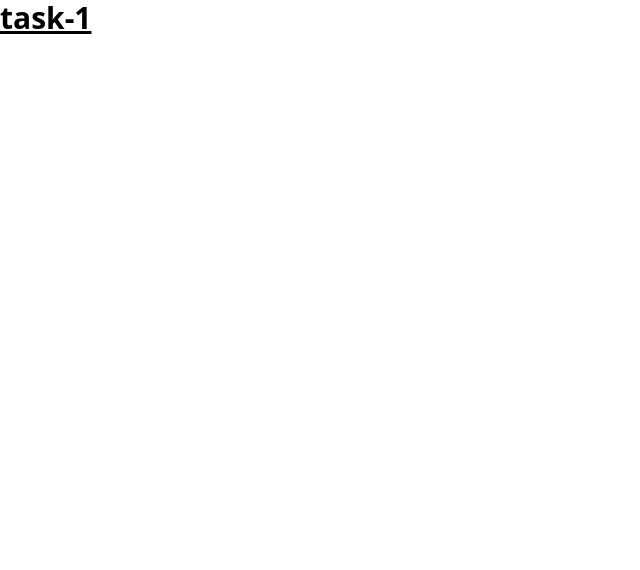
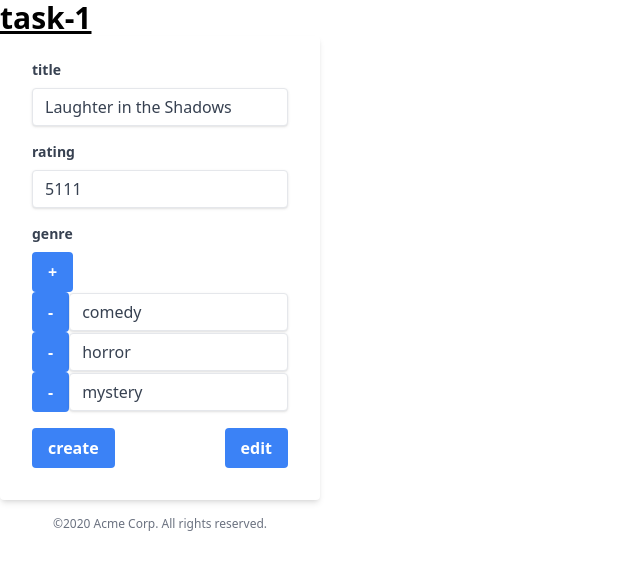
Before and after one commit to erekle-ratiani/task-1, an Angular app: page /form/1 in a window 1280 px wide. Before the commit this address led to /. Shown: the top 570 px of the page, without its empty margins (0-640 px from the left). Built offline with nearby package versions, Linux system fonts and the light colour scheme; data requests are answered from the project's data file.

Commit message:
add edit create movie

```diff
--- a/db.json
+++ b/db.json
@@ -1,94 +1,172 @@
 {
   "movies": [
     {
-      "id": 1,
+      "id": "1",
       "title": "Laughter in the Shadows",
-      "rating": 5,
-      "genre": ["comedy", "horror", "mystery"]
+      "rating": 5111,
+      "genre": [
+        "comedy",
+        "horror",
+        "mystery"
+      ]
     },
     {
-      "id": 2,
+      "id": "2",
       "title": "Giggles and Ghouls",
       "rating": 5,
-      "genre": ["comedy", "horror", "musical"]
+      "genre": [
+        "comedy",
+        "horror",
+        "musical"
+      ]
     },
     {
-      "id": 3,
+      "id": "3",
       "title": "Haunted Hilarity",
       "rating": 5,
-      "genre": ["comedy", "horror", "musical"]
+      "genre": [
+        "comedy",
+        "horror",
+        "musical"
+      ]
     },
     {
-      "id": 4,
+      "id": "4",
       "title": "Mirthful Macabre",
       "rating": 5,
-      "genre": ["comedy", "horror", "musical"]
+      "genre": [
+        "comedy",
+        "horror",
+        "musical"
+      ]
     },
     {
-      "id": 5,
+      "id": "5",
       "title": "The Jester's Haunt",
       "rating": 5,
-      "genre": ["comedy", "horror", "musical"]
+      "genre": [
+        "comedy",
+        "horror",
+        "musical"
+      ]
     },
     {
-      "id": 6,
+      "id": "6",
       "title": "Ghostly Guffaws",
       "rating": 5,
-      "genre": ["comedy", "horror", "musical"]
+      "genre": [
+        "comedy",
+        "horror",
+        "musical"
+      ]
     },
     {
-      "id": 7,
+      "id": "7",
       "title": "Zany Zombies",
       "rating": 5,
-      "genre": ["comedy", "horror", "musical"]
+      "genre": [
+        "comedy",
+        "horror",
+        "musical"
+      ]
     },
     {
-      "id": 8,
+      "id": "8",
       "title": "Comedic Crypt",
       "rating": 5,
-      "genre": ["comedy", "horror", "musical"]
+      "genre": [
+        "comedy",
+        "horror",
+        "musical"
+      ]
     },
     {
-      "id": 9,
+      "id": "9",
       "title": "Humor in the Afterlife",
       "rating": 5,
-      "genre": ["comedy", "horror", "musical"]
+      "genre": [
+        "comedy",
+        "horror",
+        "musical"
+      ]
     },
     {
-      "id": 10,
+      "id": "10",
       "title": "Musical Mischief and Mayhem",
       "rating": 5,
-      "genre": ["comedy", "horror", "musical"]
+      "genre": [
+        "comedy",
+        "horror",
+        "musical"
+      ]
     },
     {
-      "id": 11,
+      "id": "11",
       "title": "Graveyard Guffaws",
       "rating": 5,
-      "genre": ["comedy", "horror", "musical"]
+      "genre": [
+        "comedy",
+        "horror",
+        "musical"
+      ]
     },
     {
-      "id": 12,
+      "id": "12",
       "title": "Spectral Shenanigans",
       "rating": 5,
-      "genre": ["comedy", "horror", "musical"]
+      "genre": [
+        "comedy",
+        "horror",
+        "musical"
+      ]
     },
     {
-      "id": 13,
+      "id": "13",
       "title": "Deadpan Ditties",
       "rating": 5,
-      "genre": ["comedy", "horror", "musical"]
+      "genre": [
+        "comedy",
+        "horror",
+        "musical"
+      ]
     },
     {
-      "id": 14,
+      "id": "14",
       "title": "Zombie Zest",
       "rating": 5,
-      "genre": ["comedy", "horror", "musical"]
+      "genre": [
+        "comedy",
+        "horror",
+        "musical"
+      ]
     },
     {
-      "id": 15,
+      "id": "15",
       "title": "Laughing in Limbo",
-      "rating": 5,
-      "genre": ["comedy", "horror", "musical"]
+      "rating": 52,
+      "genre": [
+        "comedy",
+        "horror",
+        "musical"
+      ]
+    },
+    {
+      "id": "0.07206422266910306",
+      "title": "wwe",
+      "rating": 22,
+      "genre": [
+        "saw"
+      ]
+    },
+    {
+      "id": "0.6674948704986312",
+      "title": "we",
+      "rating": 22,
+      "genre": [
+        "wasd",
+        "dasd",
+        "11"
+      ]
     }
   ]
 }
--- a/src/app/app-routing.module.ts
+++ b/src/app/app-routing.module.ts
@@ -6,7 +6,7 @@ import { MovieFormComponent } from './core/movies/edit-movie/movie-form.componen
 const routes: Routes = [
   { path: '', redirectTo: '/movies', pathMatch: 'full' },
   { path: 'movies', component: MoviesViewComponent },
-  { path: 'form', component: MovieFormComponent },
+  { path: 'form/:id', component: MovieFormComponent },
 ];
 
 @NgModule({
--- a/src/app/core/movies/edit-movie/edit-movie.component.html
+++ b/src/app/core/movies/edit-movie/edit-movie.component.html
@@ -32,6 +32,13 @@
       <label class="block text-gray-700 text-sm font-bold mb-2" for="genre0">
         genre
       </label>
+      <button
+        class="bg-blue-500 hover:bg-blue-700 text-white font-bold py-2 px-4 rounded focus:outline-none focus:shadow-outline"
+        type="button"
+        (click)="addFormControl()"
+      >
+        +
+      </button>
       <div
         class="flex items-center justify-between"
         *ngFor="let control of getFormArrayControls; let i = index"
@@ -44,13 +51,7 @@
         >
           -
         </button>
-        <button
-          class="bg-blue-500 hover:bg-blue-700 text-white font-bold py-2 px-4 rounded focus:outline-none focus:shadow-outline"
-          type="button"
-          (click)="addFormControl()"
-        >
-          +
-        </button>
+
         <input
           class="shadow appearance-none border rounded w-full py-2 px-3 text-gray-700 leading-tight focus:outline-none focus:shadow-outline"
           [formControl]="control"
@@ -63,13 +64,17 @@
     </div>
     <div class="flex items-center justify-between">
       <button
+        (click)="onCreateMovie()"
         class="bg-blue-500 hover:bg-blue-700 text-white font-bold py-2 px-4 rounded focus:outline-none focus:shadow-outline"
         type="button"
         [disabled]="!movieForm.valid"
+        *ngIf="!edit"
       >
         create
       </button>
       <button
+        (click)="onEditMovie()"
+        *ngIf="!create"
         [disabled]="!movieForm.valid"
         class="bg-blue-500 hover:bg-blue-700 text-white font-bold py-2 px-4 rounded focus:outline-none focus:shadow-outline"
         type="button"
--- a/src/app/core/movies/edit-movie/movie-form.component.ts
+++ b/src/app/core/movies/edit-movie/movie-form.component.ts
@@ -1,4 +1,12 @@
-import { Component, OnInit } from '@angular/core';
+import {
+  AfterContentInit,
+  AfterViewChecked,
+  AfterViewInit,
+  Component,
+  OnChanges,
+  OnDestroy,
+  OnInit,
+} from '@angular/core';
 import { CommonModule } from '@angular/common';
 import {
   FormArray,
@@ -9,6 +17,10 @@ import {
   ReactiveFormsModule,
   Validators,
 } from '@angular/forms';
+import { ActivatedRoute, Router } from '@angular/router';
+import { MoviesService } from 'src/app/shared/service/movies.service';
+import { Subject, catchError, switchMap, takeUntil } from 'rxjs';
+import { IMovie } from 'src/app/movies/shared/interface/movie.interface';
 
 @Component({
   selector: 'app-movie-form',
@@ -17,9 +29,43 @@ import {
   templateUrl: './edit-movie.component.html',
   styleUrls: ['./edit-movie.component.scss'],
 })
-export class MovieFormComponent implements OnInit {
-  constructor(private formBuilder: FormBuilder) {}
+export class MovieFormComponent implements OnInit, OnDestroy {
+  constructor(
+    private formBuilder: FormBuilder,
+    private route: ActivatedRoute,
+    private movieService: MoviesService,
+    private router: Router
+  ) {}
+  onCreateMovie() {
+    const id = String(Math.random());
+    if (!this.movieForm.valid) return;
+    const dto = { ...this.movieForm.value, id };
+    console.log(dto);
+
+    this.movieService.addMovie(dto).subscribe({
+      next: (val) => this.router.navigateByUrl('/'),
+      error: (err) => console.log(err.message),
+    });
+    console.log(dto);
+  }
+  onEditMovie() {
+    if (!this.movieForm.valid) return;
+    const dto = { ...this.movieForm.value, id: this.movieId };
+    console.log(dto);
+
+    this.movieService.updateMovie(dto, this.movieId).subscribe({
+      next: (val) => this.router.navigateByUrl('/'),
+      error: (err) => console.log(err.message),
+    });
+    console.log(dto);
+  }
+
+  temp$ = new Subject<void>();
+  currentMovie!: IMovie;
+  movieId!: number;
   movieForm!: FormGroup;
+  edit: boolean = false;
+  create: boolean = false;
   ngOnInit(): void {
     this.movieForm = this.formBuilder.group({
       title: [null, [Validators.required]],
@@ -27,6 +73,67 @@ export class MovieFormComponent implements OnInit {
       genre: new FormArray([new FormControl(null, Validators.required)]),
     });
     console.log(this.movieForm);
+    this.route.params
+      .pipe(
+        switchMap((val) => {
+          console.log(parseFloat(val['id']));
+          this.movieId = parseFloat(val['id']);
+          return this.movieService.getMovie(parseFloat(val['id'])).pipe(
+            catchError((err) => {
+              ///////////////////if this is catching why am i still getting error in console before log statement  where to put catch //////////
+              console.log(err);
+              return err;
+            }),
+            catchError((err) => {
+              ///////////////////if this is catching why am i still getting error in console before log statement  where to put catch//////////
+              console.log(err);
+              return err;
+            })
+          );
+        }),
+        takeUntil(this.temp$)
+      )
+      .subscribe({
+        ////////////// does not work with interface IMovie   could not fix
+        // next: (movie:IMovie) => {this.currentMovie = movie
+        next: (movie: any) => {
+          this.currentMovie = movie;
+          const genreArray = this.movieForm.get('genre') as FormArray;
+          genreArray.clear();
+
+          // Populate genre FormArray with movie.genre data
+          movie.genre.forEach((genre: string[]) => {
+            genreArray.push(new FormControl(genre, Validators.required));
+          });
+          this.movieForm.patchValue({
+            title: movie.title,
+            rating: movie.rating,
+          });
+        },
+        error: (err) => console.log(err.message),
+      });
+
+    ////////////////this does not work how to await subscription ? is this good practice?
+    // if (this.currentMovie) {
+    //   console.log('!');
+
+    //   this.movieForm.patchValue({
+    //     title: this.currentMovie.title,
+    //     rating: this.currentMovie.rating,
+    //     // Assuming genre is an array of strings
+    //     genre: this.currentMovie.genre, // assuming movie.genre is an array of strings
+    //   });
+    // }
+    this.route.queryParams.subscribe({
+      next: (query) => {
+        console.log(query);
+        query['edit'] && (this.edit = true);
+        query['create'] && (this.create = true);
+      },
+      error: (err) => {
+        console.log(err);
+      },
+    });
   }
   ////////form array
   get formArray(): FormArray {
@@ -45,4 +152,7 @@ export class MovieFormComponent implements OnInit {
     return this.formArray.controls as FormControl[];
   }
   ////////form array
+  ngOnDestroy(): void {
+    this.temp$.next();
+  }
 }
--- a/src/app/core/table/table.component.html
+++ b/src/app/core/table/table.component.html
@@ -3,7 +3,13 @@
     <!-- Position Column -->
     <ng-container *ngFor="let col of displayedColumns" matColumnDef="{{ col }}">
       <th mat-header-cell *matHeaderCellDef>{{ col }}</th>
-      <td mat-cell *matCellDef="let element">{{ element[col] }}</td>
+      <td
+        (click)="editElment(element['id'])"
+        mat-cell
+        *matCellDef="let element"
+      >
+        {{ element[col] }}
+      </td>
     </ng-container>
 
     <tr mat-header-row *matHeaderRowDef="displayedColumns"></tr>
@@ -16,3 +22,10 @@
   >
   </mat-paginator>
 </div>
+<button
+  (click)="addMovie()"
+  class="bg-blue-500 hover:bg-blue-700 text-white font-bold py-2 px-4 rounded focus:outline-none focus:shadow-outline"
+  type="button"
+>
+  add movie
+</button>
--- a/src/app/shared/service/movies.service.ts
+++ b/src/app/shared/service/movies.service.ts
@@ -1,9 +1,6 @@
 import { Injectable } from '@angular/core';
 import { HttpClient } from '@angular/common/http';
-import {
-  IMovie,
-  IMovies,
-} from 'src/app/movies/shared/interface/movie.interface';
+import { IMovie } from 'src/app/movies/shared/interface/movie.interface';
 import { Observable } from 'rxjs';
 
 @Injectable({
@@ -15,4 +12,13 @@ export class MoviesService {
   getMovies(): Observable<IMovie[]> {
     return this.http.get<IMovie[]>(`${this.apiUrl}/movies`);
   }
+  getMovie(id: number): Observable<IMovie> {
+    return this.http.get<IMovie>(`${this.apiUrl}/movies/${id}`);
+  }
+  addMovie(newMovie: IMovie): Observable<IMovie> {
+    return this.http.post<IMovie>(`${this.apiUrl}/movies`, { ...newMovie });
+  }
+  updateMovie(updatedMovie: Partial<IMovie>, id: number): Observable<IMovie> {
+    return this.http.patch<IMovie>(`${this.apiUrl}/movies/${id}`, updatedMovie);
+  }
 }
```
Also changed, not shown: src/app/core/table/table.component.ts (+16 -1 lines).
